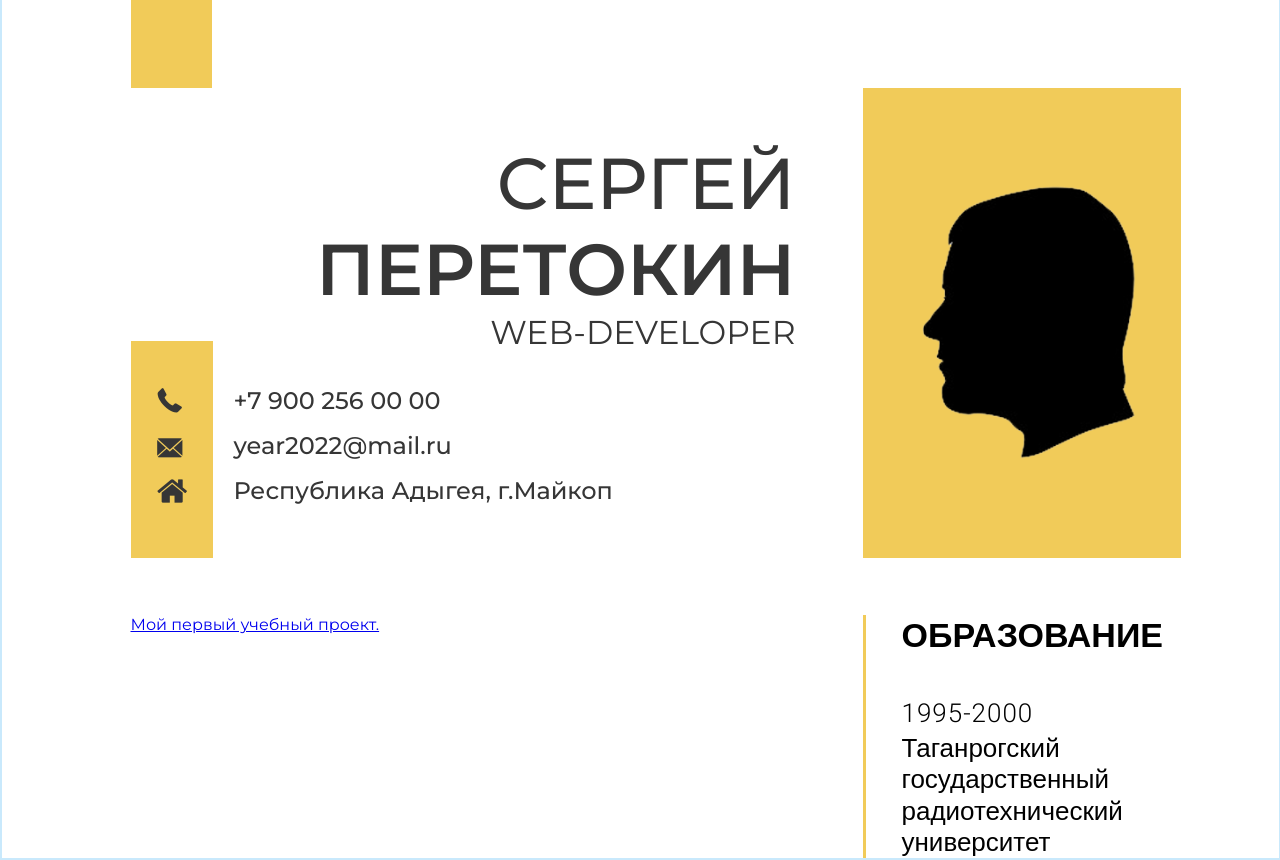
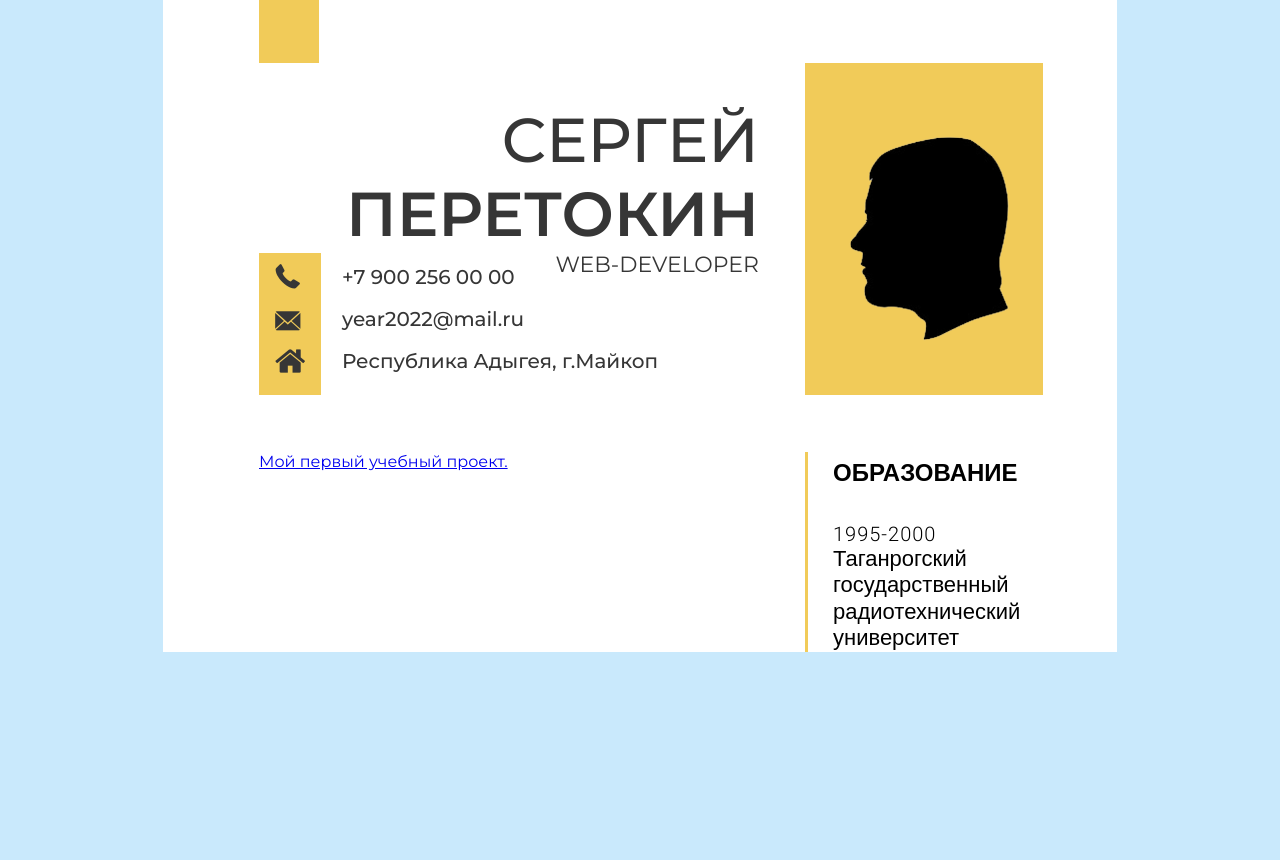
Before and after one commit to Semen2022/Semen2022.github.io, a plain HTML site: page index.html in a window 1280 px wide. After the commit the page ends 800 px from the top, so only its background shows below. Drawn offline with Linux system fonts and the light colour scheme.

Commit message:
Переделана верстка на меньший размер. Доб. обертка

```diff
--- a/css/style.css
+++ b/css/style.css
@@ -152,16 +152,16 @@ body{
 /* connecting fonts END */
 
 .wrapper{
-	max-width: 1277px;
+	max-width: 954px;
 	padding-left: 37px;
 	padding-right: 37px;
 	margin: 0 auto;
-     background-color: #fff;
+     background-color: rgb(255, 255, 255);
 }
 
 .container {
-     max-width: 1050px;
-     margin-left: 92px;
+     max-width: 784px;
+     margin-left: 59px;
 }
 
 /* Header START */
@@ -171,8 +171,8 @@ body{
 }
 
 .mark{
-     width: 81px;
-     height: 88px;
+     width: 60px;
+     height: 63px;
 }
 
 .header {
@@ -187,17 +187,17 @@ body{
 }
 
 .column_left {
-     flex-basis: 665px;
+     flex-basis: 500px;
 }
 
 .column_right {
-     flex-basis: 318px;
+     flex-basis: 238px;
 }
 
 .name {
-   font-size: 72px;
+   font-size: 62px;
    font-weight: 500;
-   margin-top: 52px;
+   margin-top: 40px;
    text-transform: uppercase;
 }
 
@@ -207,15 +207,15 @@ body{
 }
 
 .specialization {
-     font-size: 33px;
+     font-size: 22px;
      font-weight: 400;
      vertical-align: top;
 }
 
 .contacts {
-     font-size: 24px;
+     font-size: 20px;
      font-weight: 500;
-     line-height: 45px;
+     line-height: 42px;
      text-align: left;
      display: flex;
      flex-wrap: nowrap;
@@ -223,13 +223,13 @@ body{
 
 .contacts_icons {
      list-style: none;
-     padding: 41px 26px;
-     margin-top: -58px;
+     padding: 8px 16px;
+     margin-top: -73px;
 }
 
 .contacts_items {
      list-style: none;
-     margin: -21px 0 0 21px;
+     margin: -70px 0 0 21px;
 }
 
 .block_foto {
@@ -261,8 +261,10 @@ body{
      border-left: solid #f1cb59 3px;
 }
 
-.indent {
-    padding-left: 36px;
+.wrap_right {
+     margin-top: 7px;
+     padding-left: 25px;
+     max-width: 210px;
 }
 
 .education {
@@ -270,22 +272,21 @@ body{
 }
 
 .education h2 {
-     font-size: 34px;
+     font-size: 24px;
      font-weight: 600;
      text-transform: uppercase;
 }
 
 .period {
-     margin-top: 42px;
+     margin-top: 34px;
      font-family: 'Roboto', sans-serif;
-     font-size: 26px;
+     font-size: 20px;
      font-weight: 300;
      letter-spacing: 1px;
 }
 
 .edu_text {
-     margin-top: 4px;
-     font-size: 26px;
+     font-size: 22px;
      font-weight: 400;
 }
 /* profile education END */
--- a/index.html
+++ b/index.html
@@ -46,16 +46,17 @@
                     </div>
                 </div>
                 <div class="column_right">
-                   <div class="education indent">
+                    <div class="wrap_right">
+                        <div class="education indent">
                        <h2>Образование</h2>
                        <p class="period"> 1995-2000</p>
                        <p class="edu_text">
                            Таганрогский государственный
                            радиотехнический университет
                        </p>
+                   </div>
+                </div>
 
-
-                   </div>
                 </div>
 
             </main>
```
Also changed, not shown: img/cicklomen.png (deleted), 1 other file.
